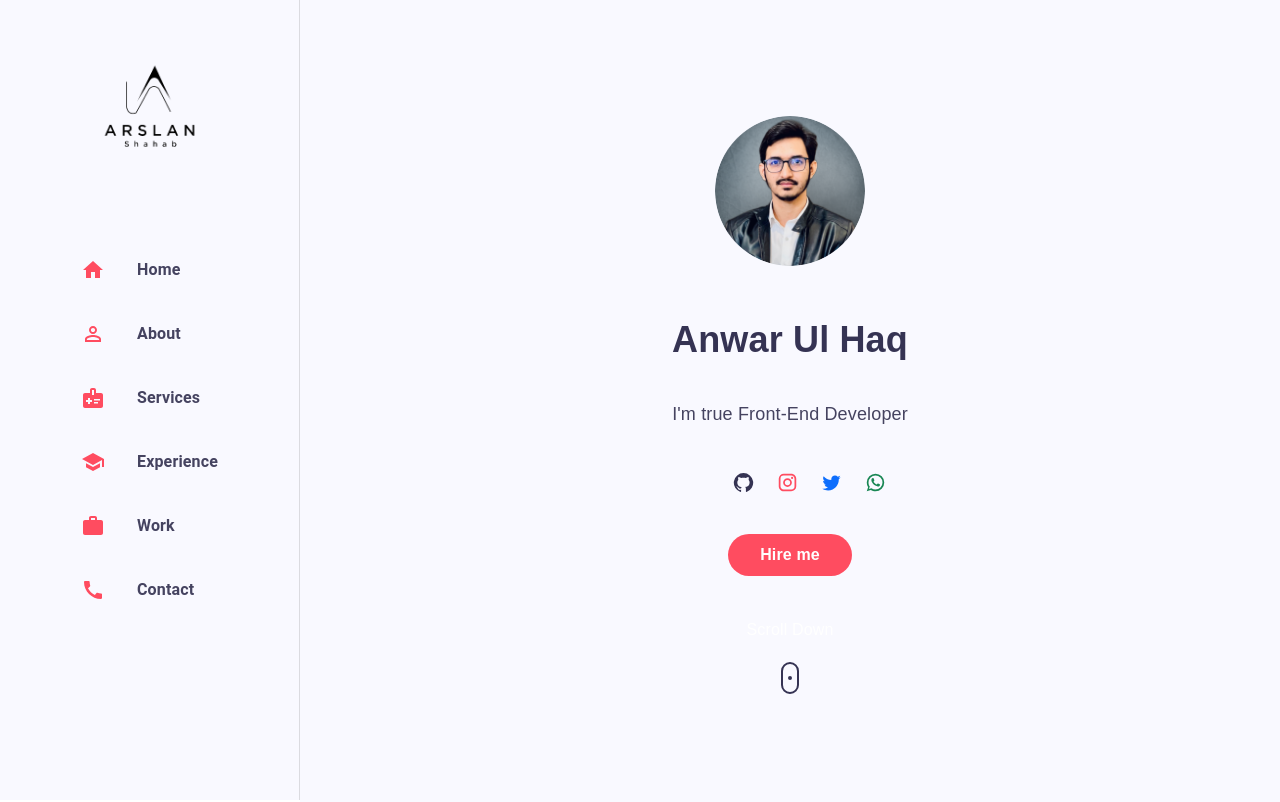
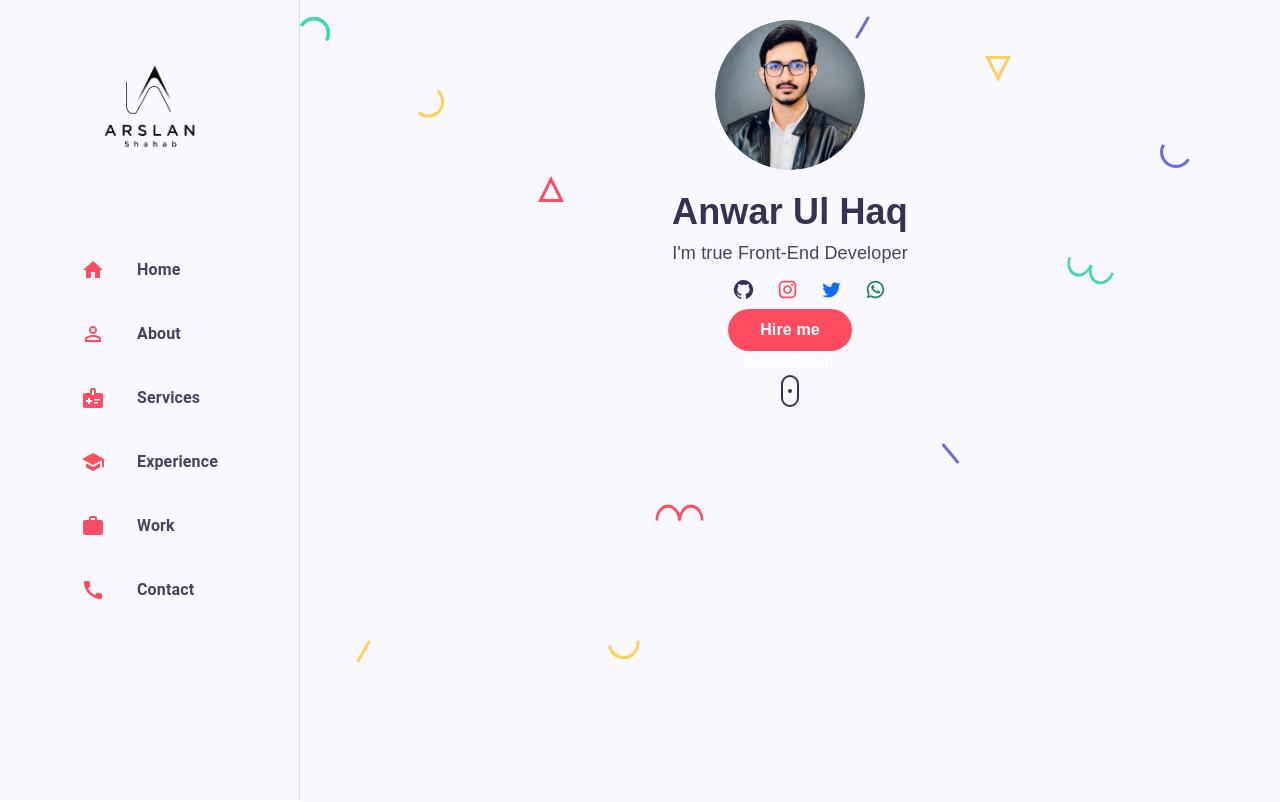
Before and after one commit to aliraza2u/portfolio-dev, a React (Create React App) app: page / in a window 1280 px wide. Shown: the top 802 px of the page. Built offline with nearby package versions, Linux system fonts and the light colour scheme.

Commit message:
icon fix

```diff
--- a/src/components/Home/Home.css
+++ b/src/components/Home/Home.css
@@ -5,6 +5,7 @@
   justify-content: center;
   align-items: center;
   background-color: #f9f9ff;
+  flex-direction: column;
 }
 .intro {
   height: 80%;
@@ -47,6 +48,72 @@
   width: 25%;
   gap: 12px;
 }
+.parallax{
+  /* position: absolute; */
+  height: 100%;
+      left: 0;
+      overflow: hidden;
+      top: 0;
+      width: 100%;
+  }
+
+  .parallax .p1{
+    transform: translate(7.37778px, 0.844446px);
+    position: absolute;
+    top: 11%;
+    left: 32%;
+  }
+  .parallax .p2{
+    position: absolute;
+    top: 22%;
+    left: 42%
+  }
+  .parallax .p3{
+    position: absolute;
+    top: 2%;
+    /* left: 44%; */
+  }
+  .parallax .p4{
+    position: absolute;
+    top: 80%;
+    right:71%
+  }
+  .parallax .p5{
+    position: absolute;
+    right: 32%;
+    top: 2%;
+
+  }
+  .parallax .p6{
+    position: absolute;
+    right: 45%;
+    top: 63%;
+  }
+  .parallax .p7{
+    position: absolute;
+    top: 7%;
+    right: 21%;
+  }
+  .parallax .p8{
+    position: absolute;
+    right: 25%;
+    bottom: 42%;
+  }
+  .parallax .p9{
+    position: absolute;
+    right: 7%;
+    top: 18%;
+  }
+  .parallax .p10{
+    position: absolute;
+    right: 13%;
+    top: 32%;
+  }
+  .parallax .p11{
+    position: absolute;
+      right: 50%;
+      top: 80%;
+  }
 .scroll {
   display: flex;
   justify-content: space-around;
--- a/src/components/Home/Index.jsx
+++ b/src/components/Home/Index.jsx
@@ -7,6 +7,21 @@
 import ListItemButton from "@mui/material/ListItemButton";
 import ListItemIcon from "@mui/material/ListItemIcon";
 import Button from "../Button/Index";
+import {
+  Icon1,
+  Icon2,
+  Icon3,
+  Icon4,
+  Icon5,
+  Icon6,
+  Icon7,
+  Icon8,
+  Icon9,
+  Icon10,
+  Icon11,
+  Icon12,
+} from "../images";
+
 const Index = () => {
   return (
     <div className="home">
@@ -40,6 +55,20 @@
           </a>
         </div>
       </div>
+      <div className="parallax">
+        <Icon1 />
+        <Icon2 />
+        <Icon3 />
+        <Icon4 />
+        <Icon5 />
+        <Icon6 />
+        <Icon7 />
+        <Icon8 />
+        <Icon9 />
+        <Icon10 />
+        <Icon11 />
+        <Icon12 />
+      </div>
     </div>
   );
 };
--- a/src/components/Layout/index.jsx
+++ b/src/components/Layout/index.jsx
@@ -18,11 +18,11 @@
 import CallIcon from "@mui/icons-material/Call";
 import Home from "../Home/Index.jsx";
 import About from "../About/Index.jsx";
-import Skill from "../Skill/index.jsx";
-import Services from "../Services/index.jsx";
+import Skill from "../Skill/Index.jsx";
+import Services from "../Services";
 import Experience from "../Experience/Index.jsx";
 import Contact from "../Contact/Index.jsx";
-import Project from "../Projects/index.js";
+import Project from "../Projects";
 import "./Layout.css";
 
 const drawerWidth = 300;
--- /dev/null
+++ b/src/components/images.jsx
@@ -0,0 +1,224 @@
+export const Icon1 = () => {
+    return (
+      <svg
+        width="27"
+        height="29"
+        class="layer p1"
+        xmlns="http://www.w3.org/2000/svg"
+      >
+        <path
+          d="M21.15625.60099c4.37954 3.67487 6.46544 9.40612 5.47254 15.03526-.9929 5.62915-4.91339 10.30141-10.2846 12.25672-5.37122 1.9553-11.3776.89631-15.75715-2.77856l2.05692-2.45134c3.50315 2.93948 8.3087 3.78663 12.60572 2.22284 4.297-1.5638 7.43381-5.30209 8.22768-9.80537.79387-4.50328-.8749-9.08872-4.37803-12.02821L21.15625.60099z"
+          fill="#FFD15C"
+          fill-rule="evenodd"
+        ></path>
+      </svg>
+    );
+  };
+
+  export const Icon2 = () => {
+    return (
+      <svg
+        width="26"
+        height="26"
+        class="layer p2"
+        xmlns="http://www.w3.org/2000/svg"
+      >
+        <path
+          d="M13 3.3541L2.42705 24.5h21.1459L13 3.3541z"
+          stroke="#FF4C60"
+          stroke-width="3"
+          fill="none"
+          fill-rule="evenodd"
+        ></path>
+      </svg>
+    );
+  };
+
+  export const Icon3 = () => {
+    return (
+      <svg
+        width="30"
+        height="25"
+        class="layer p3"
+        xmlns="http://www.w3.org/2000/svg"
+      >
+        <path
+          d="M.1436 8.9282C3.00213 3.97706 8.2841.92763 14.00013.92796c5.71605.00032 10.9981 3.04992 13.85641 8 2.8583 4.95007 2.8584 11.0491-.00014 16.00024l-2.77128-1.6c2.28651-3.96036 2.28631-8.84002.00011-12.8002-2.2862-3.96017-6.5124-6.40017-11.08513-6.4-4.57271.00018-8.79872 2.43984-11.08524 6.4002l-2.77128-1.6z"
+          fill="#44D7B6"
+          fill-rule="evenodd"
+        ></path>
+      </svg>
+    );
+  };
+
+  export const Icon4 = () => {
+    return (
+      <svg
+        width="30"
+        height="25"
+        class="layer p3"
+        xmlns="http://www.w3.org/2000/svg"
+      >
+        <path
+          d="M.1436 8.9282C3.00213 3.97706 8.2841.92763 14.00013.92796c5.71605.00032 10.9981 3.04992 13.85641 8 2.8583 4.95007 2.8584 11.0491-.00014 16.00024l-2.77128-1.6c2.28651-3.96036 2.28631-8.84002.00011-12.8002-2.2862-3.96017-6.5124-6.40017-11.08513-6.4-4.57271.00018-8.79872 2.43984-11.08524 6.4002l-2.77128-1.6z"
+          fill="#44D7B6"
+          fill-rule="evenodd"
+        ></path>
+        <svg
+          width="30"
+          height="25"
+          class="layer p3"
+          xmlns="http://www.w3.org/2000/svg"
+        >
+          <path
+            d="M.1436 8.9282C3.00213 3.97706 8.2841.92763 14.00013.92796c5.71605.00032 10.9981 3.04992 13.85641 8 2.8583 4.95007 2.8584 11.0491-.00014 16.00024l-2.77128-1.6c2.28651-3.96036 2.28631-8.84002.00011-12.8002-2.2862-3.96017-6.5124-6.40017-11.08513-6.4-4.57271.00018-8.79872 2.43984-11.08524 6.4002l-2.77128-1.6z"
+            fill="#44D7B6"
+            fill-rule="evenodd"
+          ></path>
+        </svg>
+      </svg>
+    );
+  };
+
+  export const Icon5 = () => {
+    return (
+      <svg
+        width="15"
+        height="23"
+        class="layer p4"
+        xmlns="http://www.w3.org/2000/svg"
+      >
+        <rect
+          transform="rotate(30 9.86603 10.13397)"
+          x="7"
+          width="3"
+          height="25"
+          rx="1.5"
+          fill="#FFD15C"
+          fill-rule="evenodd"
+        ></rect>
+      </svg>
+    );
+  };
+
+  export const Icon6 = () => {
+    return (
+      <svg
+        width="15"
+        height="23"
+        class="layer p5"
+        xmlns="http://www.w3.org/2000/svg"
+      >
+        <rect
+          transform="rotate(30 9.86603 10.13397)"
+          x="7"
+          width="3"
+          height="25"
+          rx="1.5"
+          fill="#6C6CE5"
+          fill-rule="evenodd"
+        ></rect>
+      </svg>
+    );
+  };
+  export const Icon7 = () => {
+    return (
+      <svg
+        width="49"
+        height="17"
+        class="layer p6"
+        xmlns="http://www.w3.org/2000/svg"
+      >
+        <g fill="#FF4C60" fill-rule="evenodd">
+          <path d="M.5 16.5c0-5.71709 2.3825-10.99895 6.25-13.8567 3.8675-2.85774 8.6325-2.85774 12.5 0C23.1175 5.50106 25.5 10.78292 25.5 16.5H23c0-4.57303-1.90625-8.79884-5-11.08535-3.09375-2.28652-6.90625-2.28652-10 0C4.90625 7.70116 3 11.92697 3 16.5H.5z"></path>
+          <path d="M23.5 16.5c0-5.71709 2.3825-10.99895 6.25-13.8567 3.8675-2.85774 8.6325-2.85774 12.5 0C46.1175 5.50106 48.5 10.78292 48.5 16.5H46c0-4.57303-1.90625-8.79884-5-11.08535-3.09375-2.28652-6.90625-2.28652-10 0-3.09375 2.28651-5 6.51232-5 11.08535h-2.5z"></path>
+        </g>
+      </svg>
+    );
+  };
+
+  export const Icon8 = () => {
+    return (
+      <svg
+        width="26"
+        height="26"
+        class="layer p7"
+        xmlns="http://www.w3.org/2000/svg"
+      >
+        <path
+          d="M13 22.6459L2.42705 1.5h21.1459L13 22.6459z"
+          stroke="#FFD15C"
+          stroke-width="3"
+          fill="none"
+          fill-rule="evenodd"
+        ></path>
+      </svg>
+    );
+  };
+  export const Icon9 = () => {
+    return (
+      <svg
+        width="19"
+        height="21"
+        class="layer p8"
+        xmlns="http://www.w3.org/2000/svg"
+      >
+        <rect
+          transform="rotate(-40 6.25252 10.12626)"
+          x="7"
+          width="3"
+          height="25"
+          rx="1.5"
+          fill="#6C6CE5"
+          fill-rule="evenodd"
+        ></rect>
+      </svg>
+    );
+  };
+  export const Icon10 = () => {
+    return (
+      <svg
+        width="30"
+        height="25"
+        class="layer p9"
+        xmlns="http://www.w3.org/2000/svg"
+      >
+        <path
+          d="M29.8564 16.0718c-2.85854 4.95114-8.1405 8.00057-13.85654 8.00024-5.71605-.00032-10.9981-3.04992-13.85641-8-2.8583-4.95007-2.8584-11.0491.00014-16.00024l2.77128 1.6c-2.28651 3.96036-2.28631 8.84002-.00011 12.8002 2.2862 3.96017 6.5124 6.40017 11.08513 6.4 4.57271-.00018 8.79872-2.43984 11.08524-6.4002l2.77128 1.6z"
+          fill="#6C6CE5"
+          fill-rule="evenodd"
+        ></path>
+      </svg>
+    );
+  };
+
+  export const Icon11 = () => {
+    return (
+      <svg
+        width="47"
+        height="29"
+        class="layer p10"
+      >
+        <g fill="#44D7B6" fill-rule="evenodd">
+          <path d="M46.78878 17.19094c-1.95535 5.3723-6.00068 9.52077-10.61234 10.8834-4.61167 1.36265-9.0893-.26708-11.74616-4.27524-2.65686-4.00817-3.08917-9.78636-1.13381-15.15866l2.34923.85505c-1.56407 4.29724-1.2181 8.92018.90705 12.12693 2.12514 3.20674 5.70772 4.5107 9.39692 3.4202 3.68921-1.0905 6.92581-4.40949 8.48988-8.70673l2.34923.85505z"></path>
+          <path d="M25.17585 9.32448c-1.95535 5.3723-6.00068 9.52077-10.61234 10.8834-4.61167 1.36264-9.0893-.26708-11.74616-4.27525C.16049 11.92447-.27182 6.14628 1.68354.77398l2.34923.85505c-1.56407 4.29724-1.2181 8.92018.90705 12.12692 2.12514 3.20675 5.70772 4.5107 9.39692 3.4202 3.68921-1.0905 6.92581-4.40948 8.48988-8.70672l2.34923.85505z"></path>
+        </g>
+      </svg>
+    );
+  };
+  export const Icon12 = () => {
+    return (
+      <svg
+        width="33"
+        height="20"
+        class="layer p11"
+        xmlns="http://www.w3.org/2000/svg"
+      >
+        <path
+          d="M32.36774.34317c.99276 5.63023-1.09332 11.3614-5.47227 15.03536-4.37895 3.67396-10.3855 4.73307-15.75693 2.77837C5.76711 16.2022 1.84665 11.53014.8539 5.8999l3.15139-.55567c.7941 4.50356 3.93083 8.24147 8.22772 9.8056 4.29688 1.56413 9.10275.71673 12.60554-2.2227C28.34133 9.98771 30.01045 5.4024 29.21635.89884l3.15139-.55567z"
+          fill="#FFD15C"
+          fill-rule="evenodd"
+        ></path>
+      </svg>
+    );
+  };
```
Also changed, not shown: 2 other files (tests, documents, lock files or other folders).
